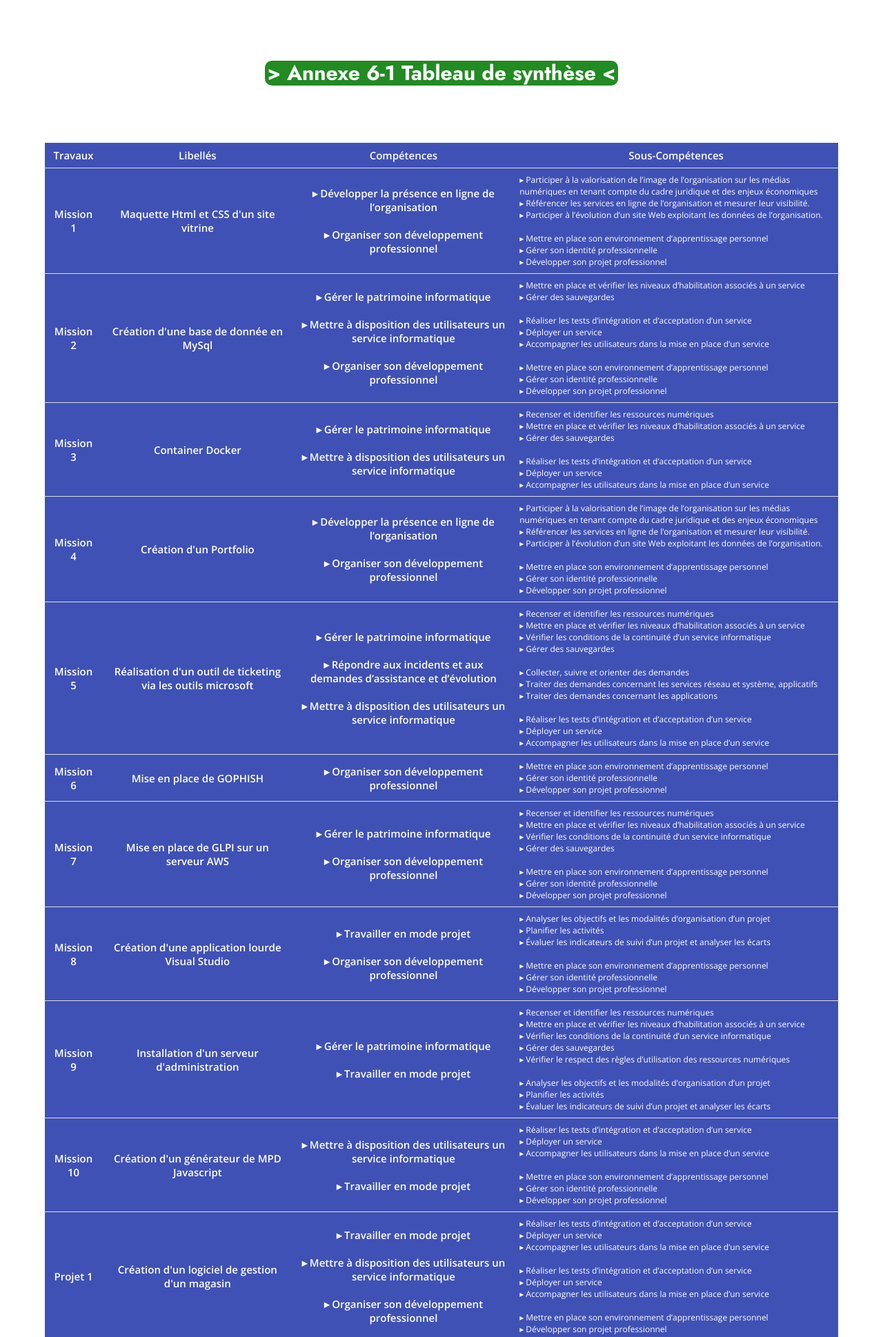
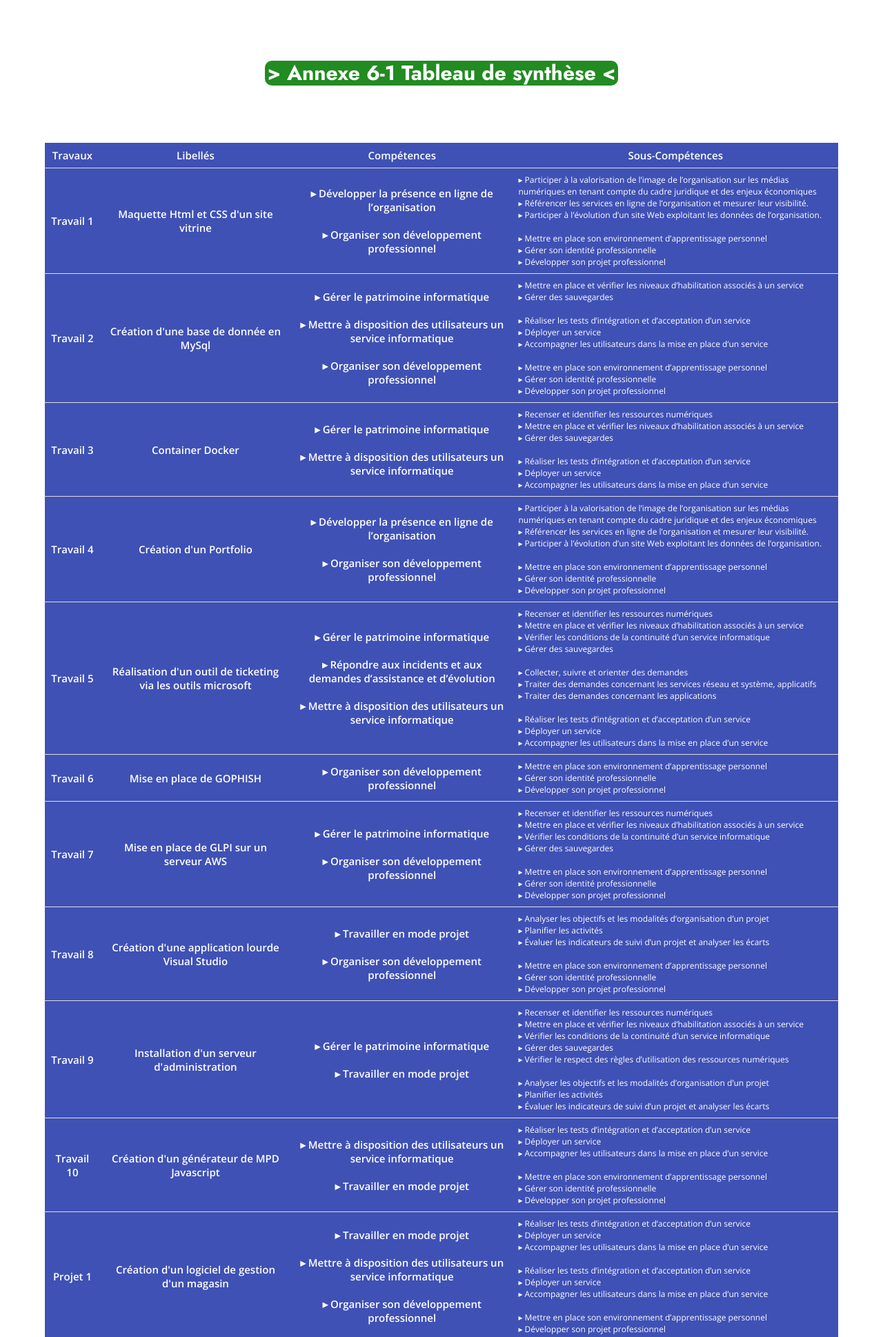
Before and after one commit to JeremieTran/PortfolioJT, a PHP site: page /listing.php in a window 1280 px wide. Shown: the part 524-2462 px from the top of the page at 69% size. Run offline with PHP 8.4, Linux system fonts and the light colour scheme; some libraries are stand-ins or nearby versions.

Commit message:
update travaux et compétences

```diff
--- a/listing.php
+++ b/listing.php
@@ -90,7 +90,7 @@
             <tbody>
                 <!-- Début Mission 1 -->
                 <tr>
-                <th><a href="mission1.php">Mission 1</a></th>
+                <th><a href="mission1.php">Travail 1</a></th>
                 <th><a href="mission1.php">Maquette Html et CSS d'un site vitrine</a></th>
                 <th>
                     ▸ Développer la présence en ligne de l’organisation</br>
@@ -110,7 +110,7 @@
                 <!-- Fin Mission 1 -->
                 <!-- Début Mission 2 -->
                 <tr>
-                <th><a href="mission2.php">Mission 2</a></th>
+                <th><a href="mission2.php">Travail 2</a></th>
                 <th><a href="mission2.php">Création d'une base de donnée en MySql</a></th>
                 <th>
                     ▸ Gérer le patrimoine informatique</br>
@@ -135,7 +135,7 @@
                 <!-- Fin Mission 2 -->
                 <!-- Début Mission 3 -->
                 <tr>
-                <th><a href="mission3.php">Mission 3</a></th>
+                <th><a href="mission3.php">Travail 3</a></th>
                 <th><a href="mission3.php">Container Docker</a></th>
                 <th>
                     ▸ Gérer le patrimoine informatique</br>
@@ -155,7 +155,7 @@
                 <!-- Fin Mission 3 -->
                 <!-- Début Mission 4 -->
                 <tr>
-                <th><a href="mission4.php">Mission 4</a></th>
+                <th><a href="mission4.php">Travail 4</a></th>
                 <th><a href="mission4.php">Création d'un Portfolio</a></th>
                 <th>
                     ▸ Développer la présence en ligne de l’organisation</br>
@@ -175,7 +175,7 @@
                 <!-- Fin Mission 4 -->
                 <!-- Début Mission 5 -->
                 <tr>
-                <th><a href="mission5.php">Mission 5</a></th>
+                <th><a href="mission5.php">Travail 5</a></th>
                 <th><a href="mission5.php">Réalisation d'un outil de ticketing via les outils microsoft</a></th>
                 <th>
                     ▸ Gérer le patrimoine informatique</br>
@@ -202,7 +202,7 @@
                 <!-- Fin Mission 5 -->
                 <!-- Début Mission 6 -->
                 <tr>
-                <th><a href="mission6.php">Mission 6</a></th>
+                <th><a href="mission6.php">Travail 6</a></th>
                 <th><a href="mission6.php">Mise en place de GOPHISH</a></th>
                 <th>
                     ▸ Organiser son développement professionnel</br>
@@ -216,7 +216,7 @@
                 <!-- Fin Mission 6 -->
                 <!-- Début Mission 7 -->
                 <tr>
-                <th><a href="mission7.php">Mission 7</a></th>
+                <th><a href="mission7.php">Travail 7</a></th>
                 <th><a href="mission7.php">Mise en place de GLPI sur un serveur AWS</a></th>
                 <th>
                     ▸ Gérer le patrimoine informatique</br>
@@ -237,7 +237,7 @@
                 <!-- Fin Mission 7 -->
                 <!-- Début Mission 8 -->
                 <tr>
-                <th><a href="mission8.php">Mission 8</a></th>
+                <th><a href="mission8.php">Travail 8</a></th>
                 <th><a href="mission8.php">Création d'une application lourde Visual Studio</a></th>
                 <th>
                     ▸ Travailler en mode projet</br>
@@ -257,7 +257,7 @@
                 <!-- Fin Mission 8 -->
                 <!-- Début Mission 9 -->
                 <tr>
-                <th><a href="mission9.php">Mission 9</a></th>
+                <th><a href="mission9.php">Travail 9</a></th>
                 <th><a href="mission9.php">Installation d'un serveur d'administration</a></th>
                 <th>
                     ▸ Gérer le patrimoine informatique</br>
@@ -279,7 +279,7 @@
                 <!-- Fin Mission 9 -->
                 <!-- Début Mission 10 -->
                 <tr>
-                <th><a href="mission10.php">Mission 10</a></th>
+                <th><a href="mission10.php">Travail 10</a></th>
                 <th><a href="mission10.php">Création d'un générateur de MPD Javascript</a></th>
                 <th>
                     ▸ Mettre à disposition des utilisateurs un service informatique</br>
```
